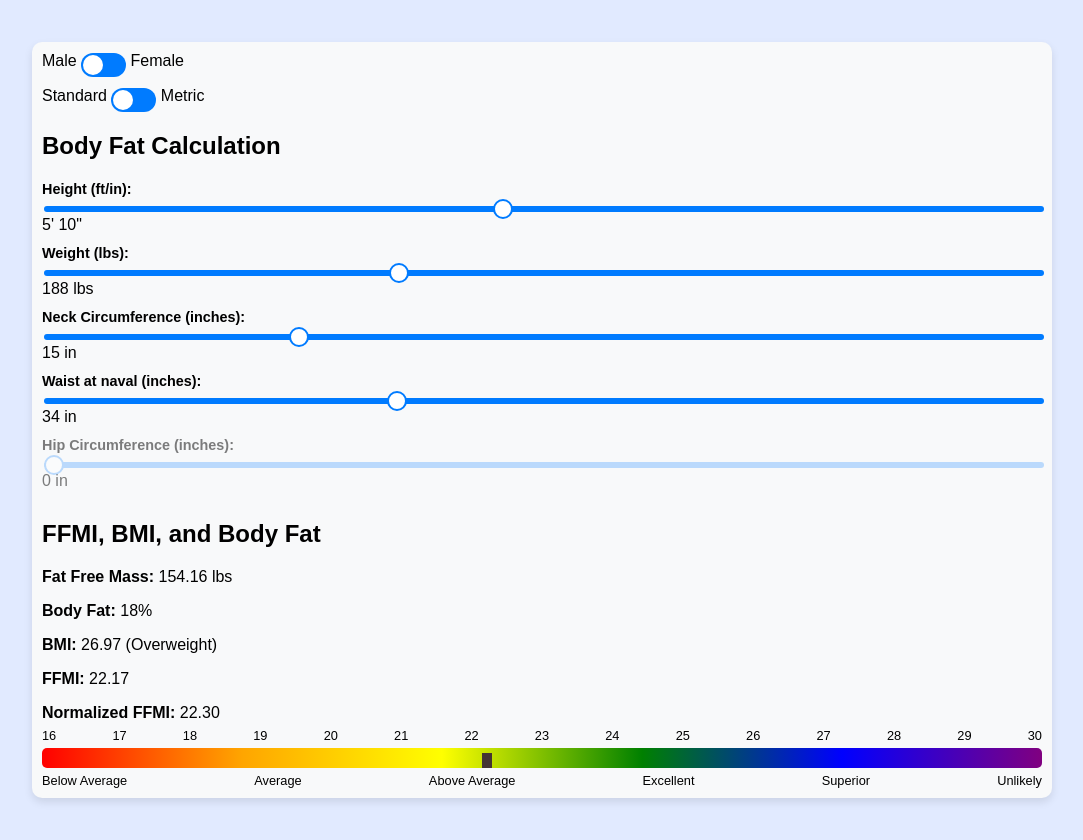
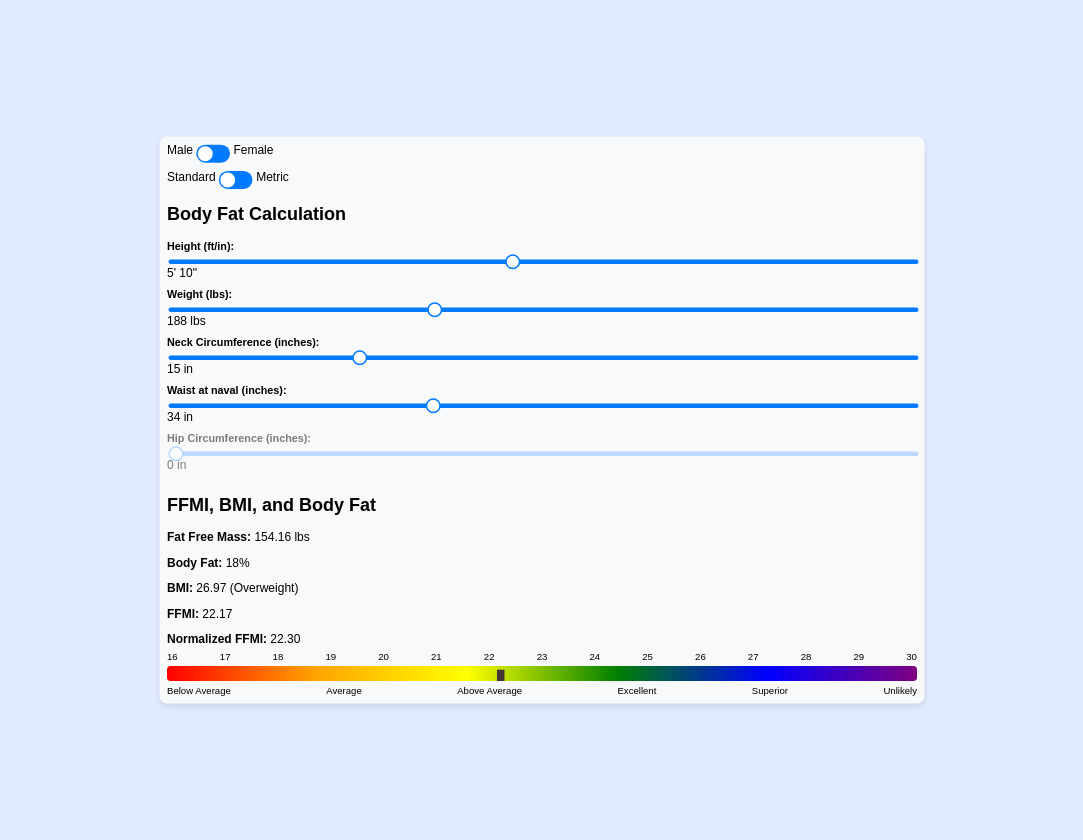
Before and after one commit to deanOfWalls/ffmi-fitness-calculator, a plain HTML site: page index.html in a window 1280 px wide. Shown: the whole page, without its empty margins (98-1181 px from the left). Drawn offline with Linux system fonts and the light colour scheme.

Commit message:
Added flex to styling so app looks good on various display sizes

```diff
--- a/style.css
+++ b/style.css
@@ -9,6 +9,7 @@ body {
     justify-content: center;
     align-items: center;
     height: 100vh;
+    overflow: hidden; /* Prevent body scroll */
 }
 
 .container {
@@ -21,6 +22,21 @@ body {
     max-width: 1000px;
     border-radius: 10px;
     background-color: var(--primary-color-light); /* Gender-based background for container */
+    transform: scale(0.95); /* Initial scaling down to fit better */
+    transform-origin: center center; /* Ensure scaling from the center */
+}
+
+/* Make the container dynamically scale based on the screen size */
+@media (max-height: 900px) {
+    .container {
+        transform: scale(0.85); /* Scale down for smaller heights */
+    }
+}
+
+@media (max-height: 800px) {
+    .container {
+        transform: scale(0.75); /* Scale further for smaller heights */
+    }
 }
 
 .input-group {
@@ -146,7 +162,7 @@ input:checked + .slider:before {
     width: 10px;
     height: 15px;
     background-color: rgb(68, 52, 52);
-    top: -10px; /* Adjust this value to move the indicator up/down */
+    top: 5px; /* Adjust this value to move the indicator up/down */
 }
 
 /* Graying out the hips slider for male */
```
